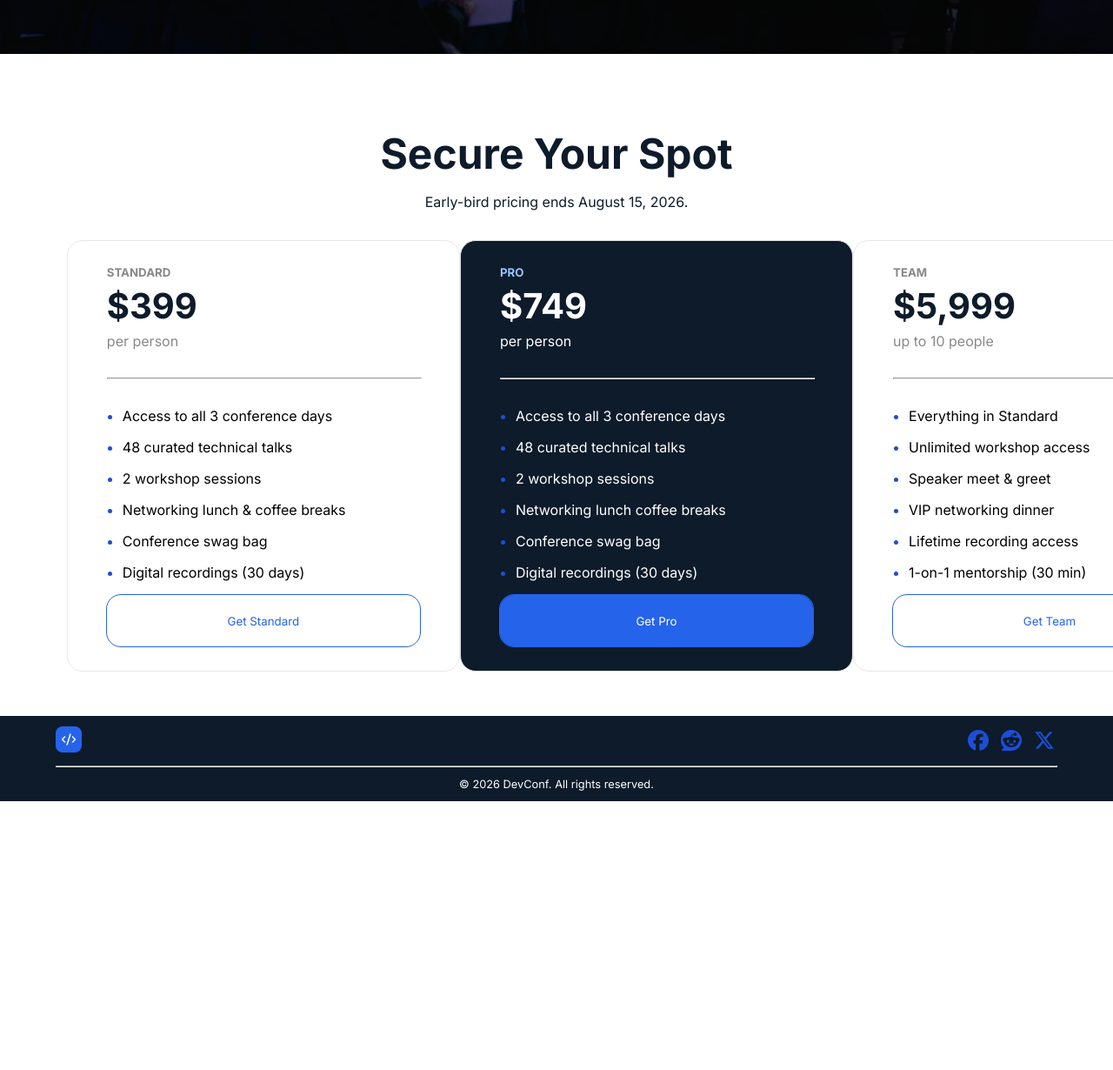
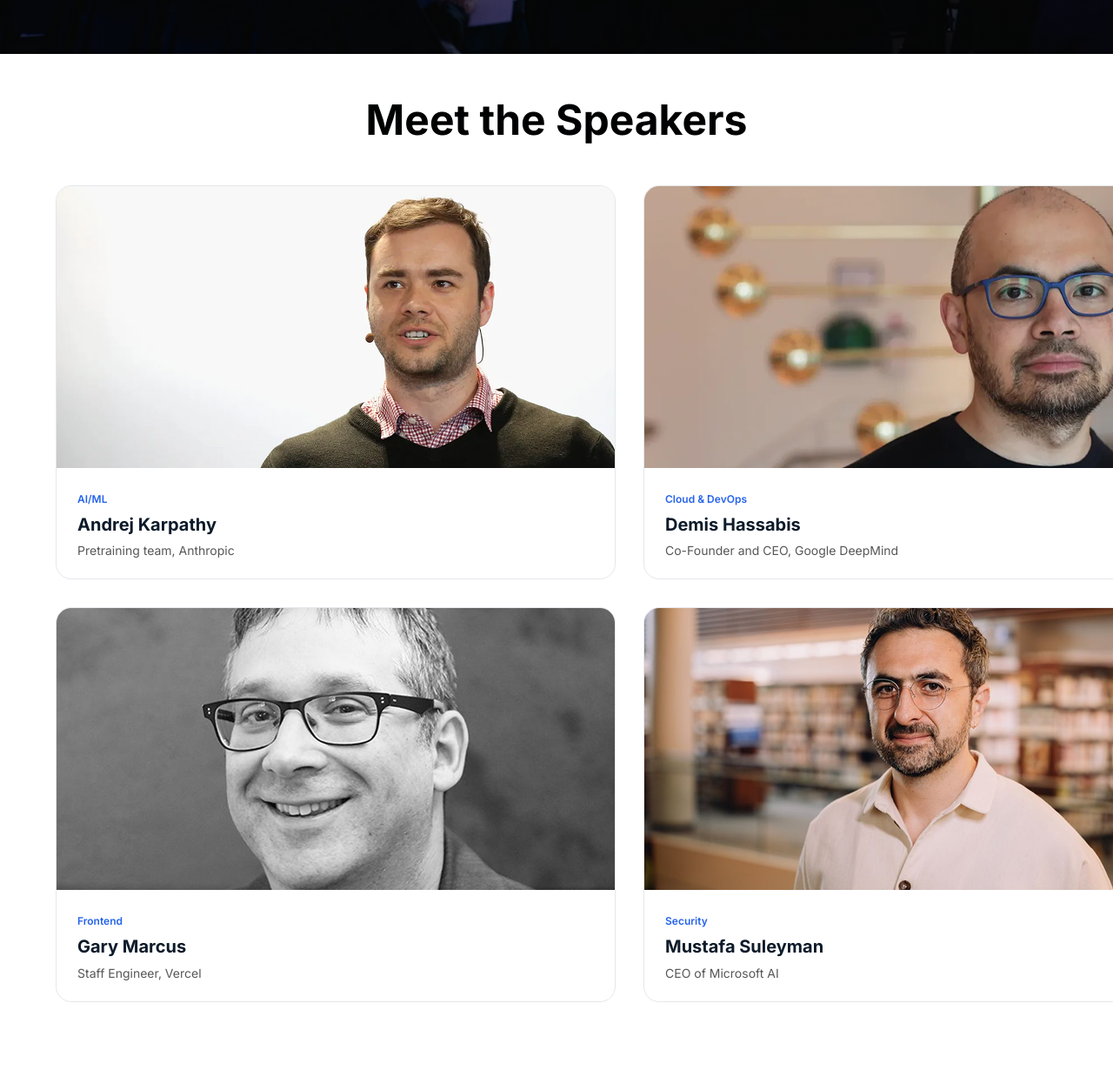
Before and after one commit to encodeshohan/DevConf-2026, a plain HTML site: page index.html in a window 1280 px wide. Shown: the part 830-2060 px from the top of the page at 87% size. Before the commit the page ends 1751 px from the top, so only its background shows below. Drawn offline with Linux system fonts and the light colour scheme.

Commit message:
speaker section updated

```diff
--- a/index.html
+++ b/index.html
@@ -5,6 +5,8 @@
     <meta charset="UTF-8">
     <meta name="viewport" content="width=device-width, initial-scale=1.0">
     <title>DevConf-2026</title>
+    <!-- tab bar logo  -->
+     <link rel="icon" type="image/png" href="./images/logo-mini.png">
     <!-- css link -->
     <link rel="stylesheet" href="./style.css">
     <!-- Google Font -->
@@ -73,7 +75,85 @@
             </div>
         </section>
         <!-- Hero section End -->
+
+        <!-- speaker section start -->
+        <section class="cmn-width speaker-section">
+            <div class="speaker-section-title">
+                <h1>
+                    Meet the Speakers
+                </h1>
+            </div>
+            <div class="speakers-info">
+                <div class="speaker-property speaker-card">
+                    <div class="speaker-img">
+                        <img src="./images/andrej.png" alt="Andrej Karpathy">
+                    </div>
+                    <div class="speaker-cmn-info">
+                        <h5>
+                            AI/ML
+                        </h5>
+                        <h3>
+                            Andrej Karpathy
+                        </h3>
+                        <p>
+                            Pretraining team, Anthropic
+                        </p>
+                    </div>
+                </div>
+                <div class="speaker-property speaker-card">
+                    <div class="speaker-img">
+                        <img src="./images/demis.png" alt="Demis Hassabis">
+                    </div>
+                    <div class="speaker-cmn-info">
+                        <h5>
+                            Cloud & DevOps
+                        </h5>
+                        <h3>
+                            Demis Hassabis
+                        </h3>
+                        <p>
+                            Co-Founder and CEO, Google DeepMind
+                        </p>
+                    </div>
+                </div>
+                <div class="speaker-property speaker-card">
+                    <div class="speaker-img">
+                        <img src="./images/gary.png" alt="Demis Hassabis">
+                    </div>
+                    <div class="speaker-cmn-info">
+                        <h5>
+                            Frontend
+                        </h5>
+                        <h3>
+                            Gary Marcus
+                        </h3>
+                        <p>
+                            Staff Engineer, Vercel
+                        </p>
+                    </div>
+                </div>
+                <div class="speaker-property speaker-card">
+                    <div class="speaker-img">
+                        <img src="./images/mustafa.png" alt="Demis Hassabis">
+                    </div>
+                    <div class="speaker-cmn-info">
+                        <h5>
+                            Security
+                        </h5>
+                        <h3>
+                            Mustafa Suleyman
+                        </h3>
+                        <p>
+                            CEO of Microsoft AI
+                        </p>
+                    </div>
+                </div>
+            </div>
+        </section>
+        <!-- speaker section End  -->
+
         <!-- Secure Your Spot Section for my i named it as #### plan ### section -->
+         <!-- plan section start  -->
         <section>
             <div class="plan">
                 <div class="plan-top">
@@ -175,6 +255,7 @@
                 </div>
             </div>
         </section>
+        <!-- plan section section end  -->
     </main>
     <!-- main section End -->
     <!-- footer section Start -->
--- a/style.css
+++ b/style.css
@@ -17,17 +17,12 @@ nav{
     display: flex;
     justify-content: space-between;
     align-items: center;
-    /* max-width: 90vw; */
     margin: auto;
-}
-.nav-logo-img{
-    width: 134px;
-    height: 44px;
 }
 .nav-list{
     display: flex;
     list-style: none;
-    gap: 12px;
+    gap: 2rem;
 }
 .nav-list li a{
     text-decoration: none;
@@ -82,6 +77,59 @@ nav{
     border-radius: 14px;
     cursor: pointer;
 }
+/* hero section style end  */
+
+/* speakers section start  */
+.speaker-section{
+    margin: auto;
+}
+.speakers-info{
+    display: grid;
+    align-items: center;
+    grid-template-columns: repeat(2, 1fr);
+    gap: 2rem;
+}
+.speaker-section-title h1{
+    font-size: 3rem;
+    font-weight: bold;
+    color: #000102;
+    text-align: center;
+    padding: 4% 0%;
+}
+.speaker-img{
+    width: 100%;
+    height: 100%;
+    object-fit: cover;
+    display: block;
+}
+.speaker-card{
+    width: 642px;
+    background: #fff;
+    border: 1px solid #E5E7EB;
+    border-radius: 18px;
+    overflow: hidden;
+}
+.speaker-property h5{
+    color: #2563EB;
+    font-weight: 600;
+    font-size: 12px;
+}
+.speaker-property h3{
+    color: #0D1B2A;
+    font-weight: bold;
+    font-size: 20px;
+}
+.speaker-property p{
+    color: #575757;
+    font-size: 14px;
+}
+.speaker-cmn-info{
+    display: grid;
+    gap: 0.6rem;
+    padding: 1.5rem
+}
+
+/* speakers section End  */
 
 /* plan section style */
 .plan{
```
